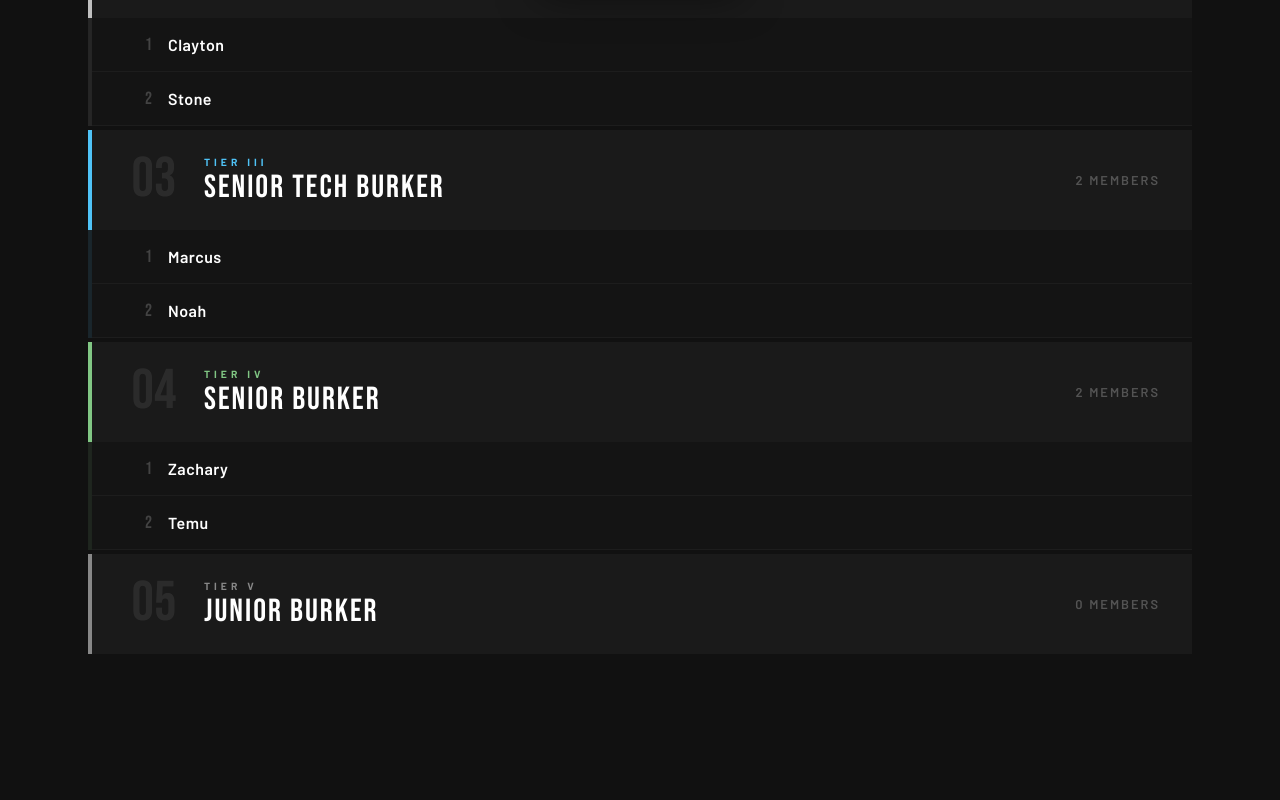
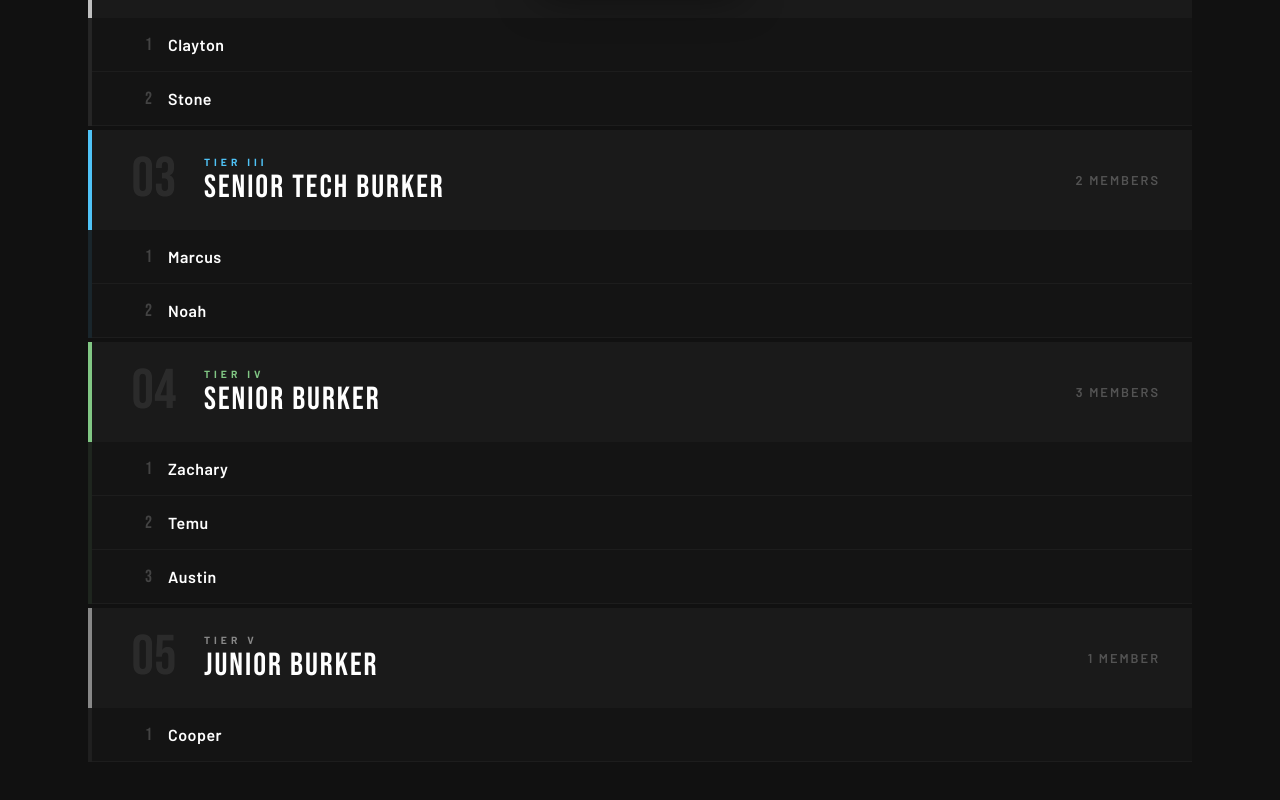
Before and after one commit to KillerM0nkey182/Rankings, a plain HTML site: page index.html in a window 1280 px wide. Shown: the part 893-1693 px from the top of the page. Before the commit the page ends 1651 px from the top, so only its background shows below. Drawn offline with Linux system fonts and the light colour scheme.

Commit message:
Add files via upload

```diff
--- a/index.html
+++ b/index.html
@@ -426,8 +426,8 @@
       tier1: [{ name: 'Darrel Burke', note: 'Founder' }],
       tier2: [{ name: 'Clayton', note: '' }, { name: 'Stone', note: '' }],
       tier3: [{ name: 'Marcus', note: '' }, { name: 'Noah', note: '' }],
-      tier4: [{ name: 'Zachary', note: '' }, { name: 'Temu', note: '' }],
-      tier5: [],
+      tier4: [{ name: 'Zachary', note: '' }, { name: 'Temu', note: '' }, { name: 'Austin', note: '' }],
+      tier5: [{ name: 'Cooper', note: '' }],
     };
   }
 
```
